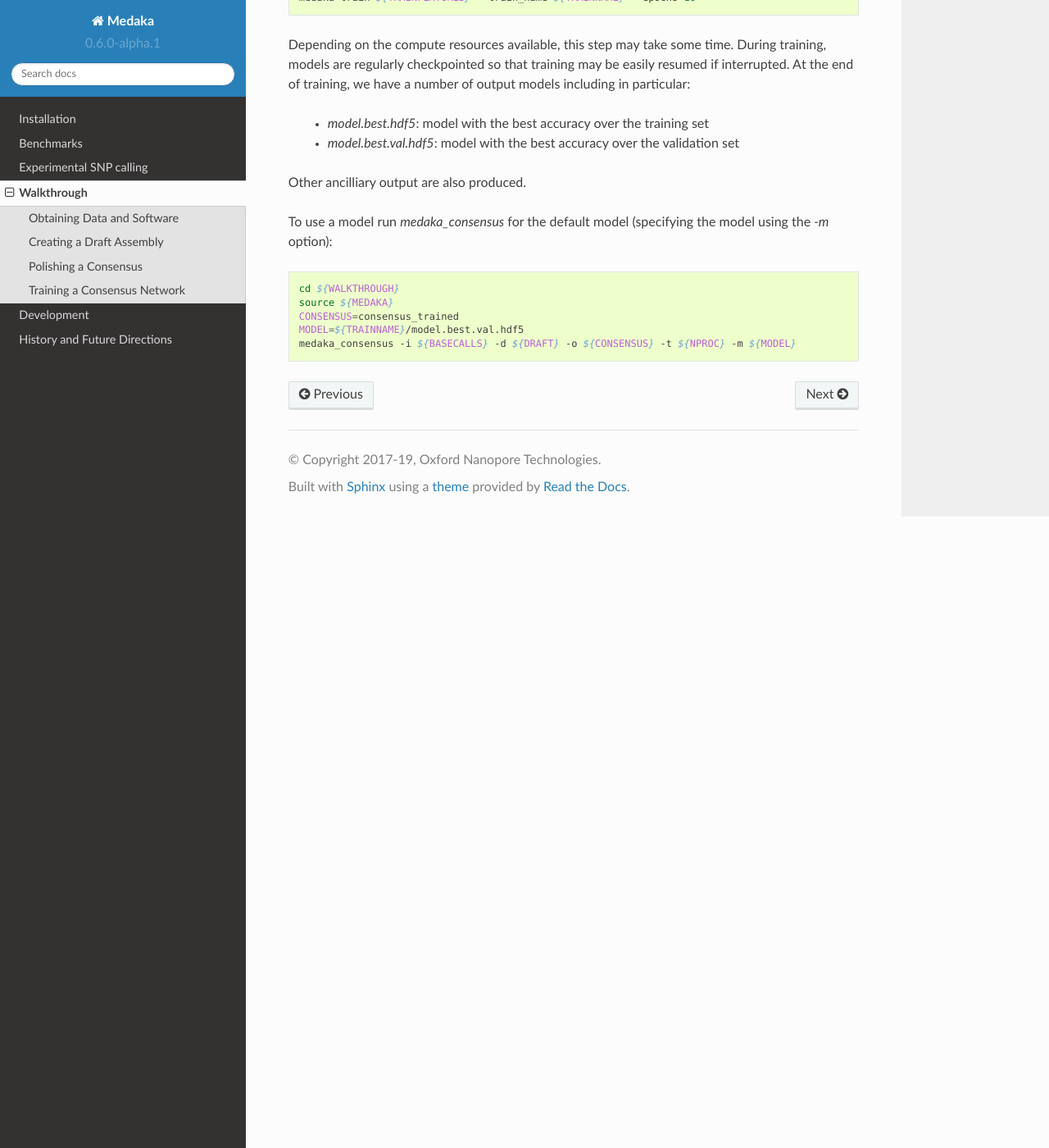
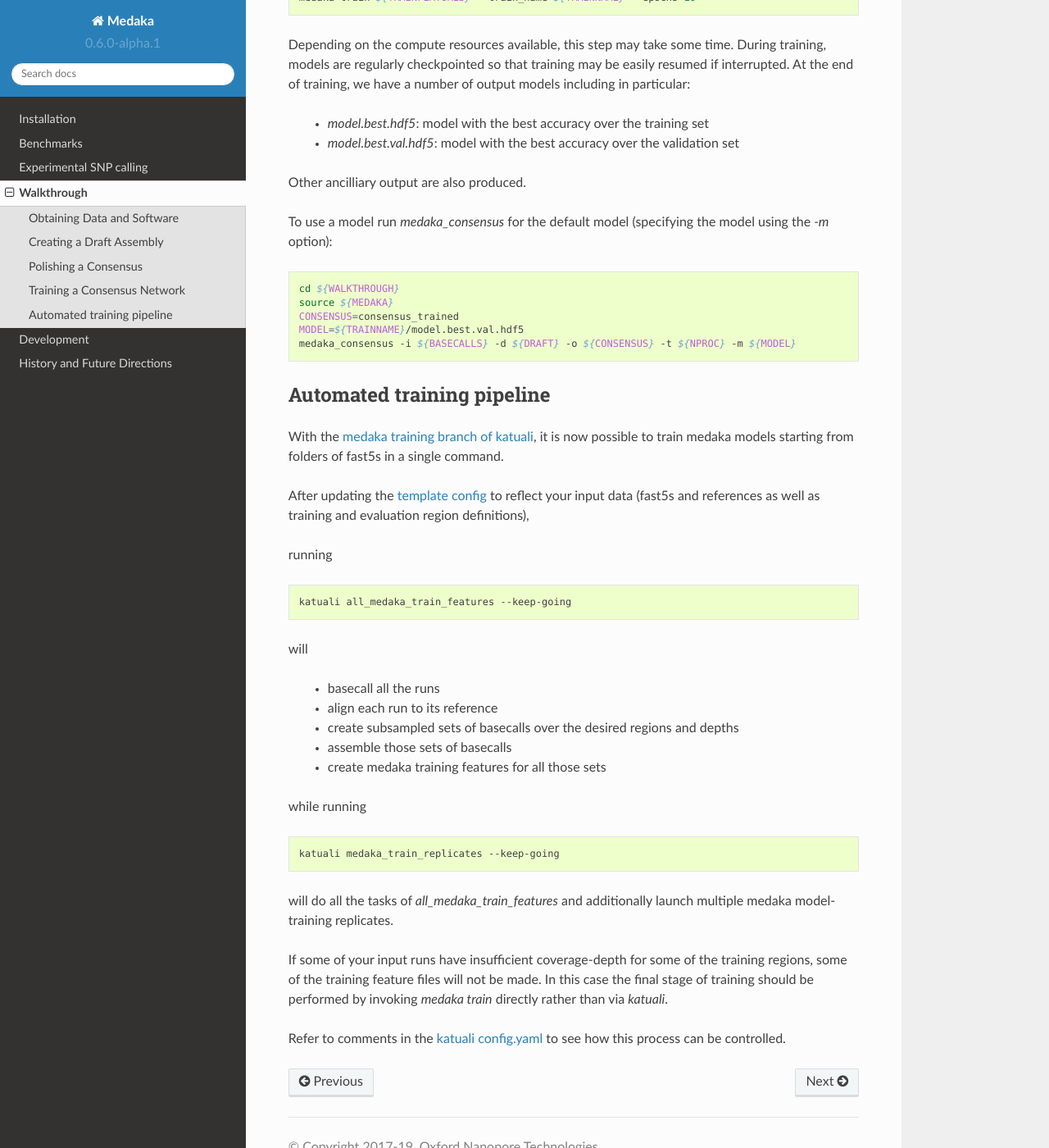
Before and after one commit to nanoporetech/medaka, a Sphinx documentation site: the page built from docs/walkthrough.rst, in a window 1280 px wide and 1400 px high, scrolled down 3462 px. Shown: the whole window at 82% size. Built offline with Sphinx 7.4.7 and the Read the Docs theme 2.0.0, drawn with Linux system fonts in a browser that asks for light colours; pages that are not in the unit, such as notebooks, are missing from menus; some of the changed text lies outside the part shown.

Commit message:
add katuali medaka training branch

```diff
--- a/docs/walkthrough.rst
+++ b/docs/walkthrough.rst
@@ -13,9 +13,9 @@ ligation sequencing kit.
 The below serves to demonstrate the process at a simple level. It does not
 represent a best-practices or state-of-the-art workflow. To train models
 which generalise well to other datasets more careful preparation of a larger
-dataset is required. `medaka` is designed for flexibility over performance,
-though see :doc:`benchmarks` for a speed comparison with other commonly used
-tools.
+dataset is required. Refer to the `medaka training branch of katuali
+<https://github.com/nanoporetech/katuali/releases/tag/v0.1-medaka>`_ for how
+this can be done.
 
 
 Obtaining Data and Software
@@ -211,3 +211,50 @@ the model using the `-m` option):
     CONSENSUS=consensus_trained
     MODEL=${TRAINNAME}/model.best.val.hdf5
     medaka_consensus -i ${BASECALLS} -d ${DRAFT} -o ${CONSENSUS} -t ${NPROC} -m ${MODEL}
+
+
+Automated training pipeline
+---------------------------
+
+With the `medaka training branch of katuali
+<https://github.com/nanoporetech/katuali/releases/tag/v0.1-medaka>`_, it is now
+possible to train medaka models starting from folders of fast5s in a single
+command.
+
+After updating the `template config
+<https://github.com/nanoporetech/katuali/blob/v0.1-medaka/config.yaml>`_ to
+reflect your input data (fast5s and references as well as training and
+evaluation region definitions),
+
+running
+
+.. code-block:: bash
+
+    katuali all_medaka_train_features --keep-going
+
+will
+
+    * basecall all the runs
+    * align each run to its reference
+    * create subsampled sets of basecalls over the desired regions and depths
+    * assemble those sets of basecalls
+    * create medaka training features for all those sets
+
+
+while running
+
+.. code-block:: bash
+
+    katuali medaka_train_replicates --keep-going
+
+will do all the tasks of `all_medaka_train_features` and additionally launch
+multiple medaka model-training replicates.
+
+If some of your input runs have insufficient coverage-depth for some of the
+training regions, some of the training feature files will not be made. In this
+case the final stage of training should be performed by invoking `medaka train`
+directly rather than via `katuali`.
+
+Refer to comments in the `katuali config.yaml
+<https://github.com/nanoporetech/katuali/blob/v0.1-medaka/config.yaml>`_ to see
+how this process can be controlled.
```
